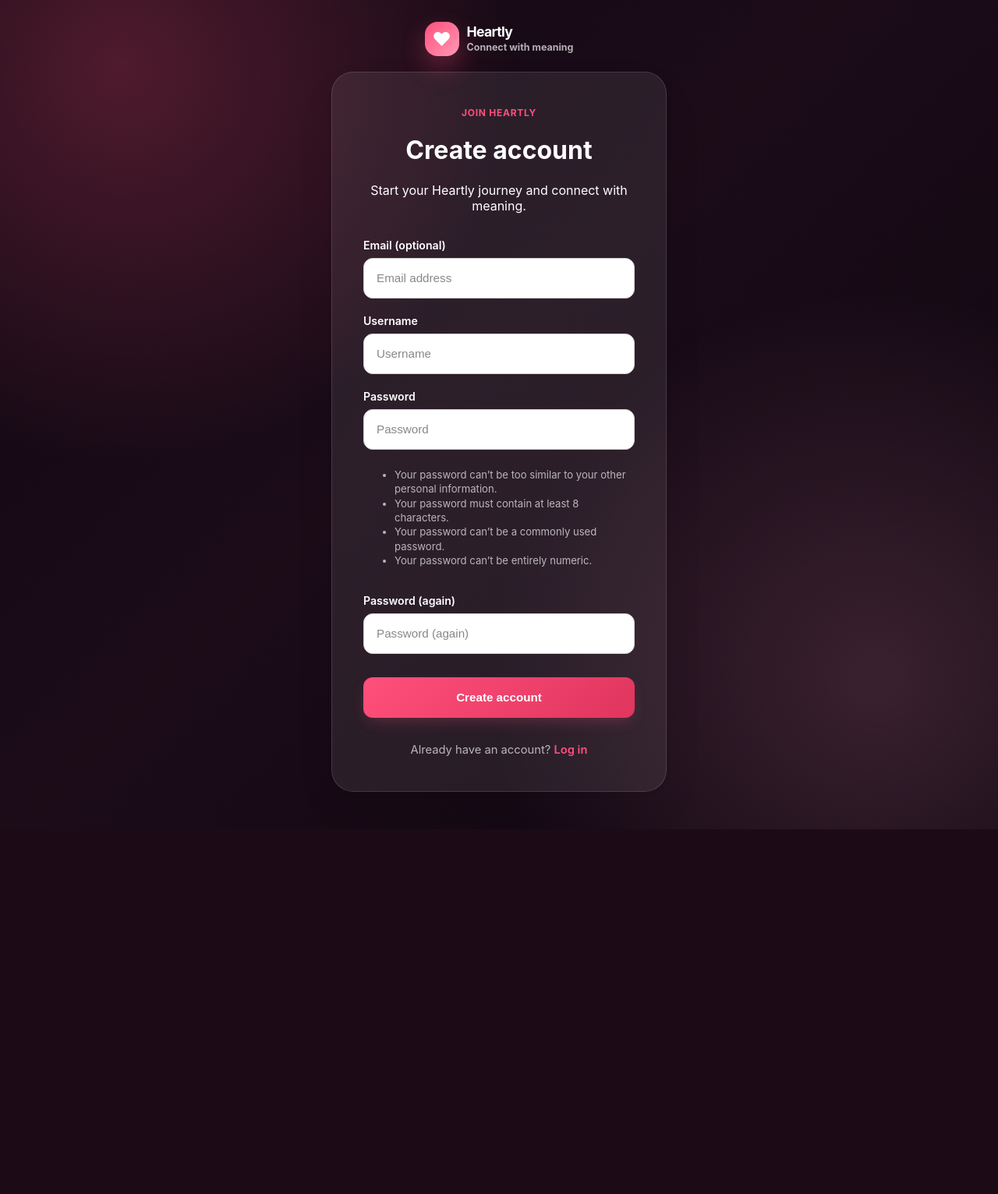
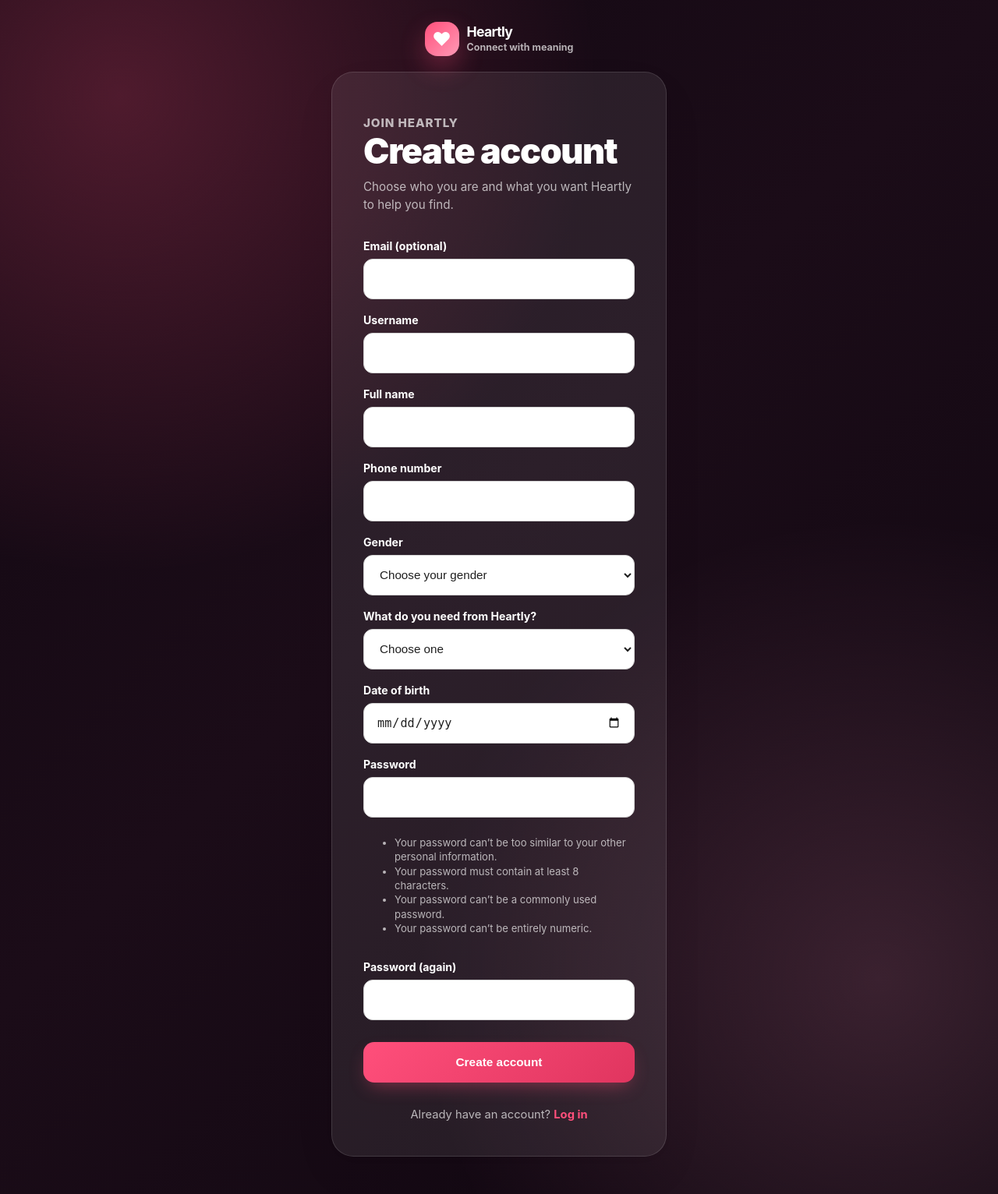
Before and after one commit to carlparl/heartly-app, a Django app: page /accounts/signup/ in a window 1280 px wide. Shown: the whole page at 78% size. Before the commit the page ends 1064 px from the top, so only its background shows below. Run offline with Django 5.2, Linux system fonts and the light colour scheme.

Commit message:
Customized signup

```diff
--- a/accounts/forms.py
+++ b/accounts/forms.py
@@ -1,28 +1,99 @@
+from datetime import date
+
 from django import forms
 from django.contrib.auth import get_user_model
-from allauth.account.forms import SignupForm
 
 
 User = get_user_model()
 
 
-class CustomSignupForm(SignupForm):
-    """
-    Required because settings.py/allauth is pointing to:
-    accounts.forms.CustomSignupForm
+class CustomSignupForm(forms.Form):
+    full_name = forms.CharField(
+        max_length=150,
+        required=True,
+        label="Full name",
+        widget=forms.TextInput(attrs={
+            "placeholder": "Your full name",
+            "autocomplete": "name",
+        }),
+    )
 
-    Keep this class even if it does nothing extra yet.
-    """
+    phone_number = forms.CharField(
+        max_length=20,
+        required=False,
+        label="Phone number",
+        widget=forms.TextInput(attrs={
+            "placeholder": "Optional phone number",
+            "autocomplete": "tel",
+        }),
+    )
 
-    def save(self, request):
-        user = super().save(request)
-        return user
+    gender = forms.ChoiceField(
+        required=True,
+        label="Gender",
+        choices=[("", "Choose your gender")] + list(User.GENDER_CHOICES),
+        widget=forms.Select(),
+    )
+
+    interested_in = forms.ChoiceField(
+        required=True,
+        label="What do you need from Heartly?",
+        choices=[("", "Choose one")] + list(User.INTERESTED_IN_CHOICES),
+        widget=forms.Select(),
+    )
+
+    date_of_birth = forms.DateField(
+        required=True,
+        label="Date of birth",
+        widget=forms.DateInput(attrs={
+            "type": "date",
+            "autocomplete": "bday",
+        }),
+    )
+
+    def clean_date_of_birth(self):
+        dob = self.cleaned_data.get("date_of_birth")
+
+        if not dob:
+            return dob
+
+        today = date.today()
+
+        age = (
+            today.year
+            - dob.year
+            - ((today.month, today.day) < (dob.month, dob.day))
+        )
+
+        if age < 13:
+            raise forms.ValidationError("You must be at least 13 to use Heartly.")
+
+        if age > 120:
+            raise forms.ValidationError("Enter a valid date of birth.")
+
+        return dob
+
+    def signup(self, request, user):
+        user.full_name = self.cleaned_data["full_name"]
+        user.phone_number = self.cleaned_data.get("phone_number", "")
+        user.gender = self.cleaned_data["gender"]
+        user.interested_in = self.cleaned_data["interested_in"]
+        user.date_of_birth = self.cleaned_data["date_of_birth"]
+        user.save()
 
 
 class AccountSettingsForm(forms.ModelForm):
     class Meta:
         model = User
-        fields = ["username", "email"]
+        fields = [
+            "username",
+            "email",
+            "full_name",
+            "phone_number",
+            "gender",
+            "interested_in",
+            "date_of_birth",
+        ]
 
         widgets = {
             "username": forms.TextInput(attrs={
@@ -34,6 +105,27 @@ class AccountSettingsForm(forms.ModelForm):
                 "class": "heartly-input",
                 "placeholder": "Email address",
                 "autocomplete": "email",
+            }),
+            "full_name": forms.TextInput(attrs={
+                "class": "heartly-input",
+                "placeholder": "Full name",
+                "autocomplete": "name",
+            }),
+            "phone_number": forms.TextInput(attrs={
+                "class": "heartly-input",
+                "placeholder": "Phone number",
+                "autocomplete": "tel",
+            }),
+            "gender": forms.Select(attrs={
+                "class": "heartly-input",
+            }),
+            "interested_in": forms.Select(attrs={
+                "class": "heartly-input",
+            }),
+            "date_of_birth": forms.DateInput(attrs={
+                "class": "heartly-input",
+                "type": "date",
+                "autocomplete": "bday",
             }),
         }
 
@@ -73,6 +165,28 @@ class AccountSettingsForm(forms.ModelForm):
 
         return email
 
+    def clean_date_of_birth(self):
+        dob = self.cleaned_data.get("date_of_birth")
+
+        if not dob:
+            return dob
+
+        today = date.today()
+
+        age = (
+            today.year
+            - dob.year
+            - ((today.month, today.day) < (dob.month, dob.day))
+        )
+
+        if age < 13:
+            raise forms.ValidationError("You must be at least 13 to use Heartly.")
+
+        if age > 120:
+            raise forms.ValidationError("Enter a valid date of birth.")
+
+        return dob
+
 
 class VerifyEmailCodeForm(forms.Form):
     code = forms.CharField(
--- a/accounts/urls.py
+++ b/accounts/urls.py
@@ -1,8 +1,9 @@
 from django.urls import path
-
 from . import views
 
 urlpatterns = [
+    path("", views.welcome, name="welcome"),
+
     path("settings/", views.settings_home, name="settings"),
     path("settings/account/", views.settings_account, name="settings_account"),
     path("settings/privacy/", views.settings_privacy, name="settings_privacy"),
@@ -12,6 +13,7 @@ urlpatterns = [
 
     path("settings/account/send-code/", views.send_email_code, name="send_email_code"),
     path("settings/account/verify-email/", views.verify_email_code, name="verify_email_code"),
+    path("settings/account/delete/", views.delete_account, name="delete_account"),
 
-    path("settings/account/delete/", views.delete_account, name="delete_account"),
+    path("post-login-redirect/", views.post_login_redirect, name="post_login_redirect"),
 ]
--- a/heartly/settings.py
+++ b/heartly/settings.py
@@ -406,6 +406,8 @@ ACCOUNT_LOGOUT_REDIRECT_URL = "/"
 
 ACCOUNT_SIGNUP_REDIRECT_URL = "/post-login-redirect/"
 
+ACCOUNT_SIGNUP_FORM_CLASS = "accounts.forms.CustomSignupForm"
+
 ACCOUNT_EMAIL_VERIFICATION = os.environ.get(
     "ACCOUNT_EMAIL_VERIFICATION",
     "optional",
--- a/templates/account/signup.html
+++ b/templates/account/signup.html
@@ -6,16 +6,10 @@
 {% block content %}
 <div class="heartly-signup-card">
 
-    <div style="
-        text-align: center;
-        margin-bottom: 32px;
-
-    </div>
-
     <div class="heartly-signup-header">
         <p class="heartly-kicker">Join Heartly</p>
         <h1>Create account</h1>
-        <p>Start your Heartly journey and connect with meaning.</p>
+        <p>Choose who you are and what you want Heartly to help you find.</p>
     </div>
 
     <form method="post" action="{% url 'account_signup' %}" class="heartly-signup-form">
@@ -83,7 +77,7 @@
     .heartly-signup-card {
         box-sizing: border-box;
         width: 100%;
-        max-width: 480px;
+        max-width: 500px;
         padding: 44px 40px;
         border-radius: 28px;
         background: var(--heartly-card, #ffffff);
@@ -103,7 +97,7 @@
         margin: 0 0 8px;
         color: var(--heartly-primary, #ff4f7b);
         font-size: 0.75rem;
-        font-weight: 700;
+        font-weight: 800;
         letter-spacing: 0.06em;
         text-transform: uppercase;
     }
@@ -114,7 +108,7 @@
         font-size: clamp(2.2rem, 8vw, 2.8rem);
         line-height: 1.1;
         letter-spacing: -0.03em;
-        font-weight: 800;
+        font-weight: 900;
     }
 
     .heartly-signup-header p {
@@ -126,7 +120,7 @@
 
     .heartly-signup-form {
         display: grid;
-        gap: 20px;
+        gap: 18px;
     }
 
     .heartly-field {
@@ -138,10 +132,9 @@
     .heartly-field label {
         color: var(--heartly-text, #1f1f1f);
         font-size: 0.88rem;
-        font-weight: 600;
+        font-weight: 750;
     }
 
-    /* Standardizes inputs, selects, and textareas parsed inside the template wrapper */
     .heartly-field input,
 .heartly-field select,
 .heartly-field textarea {
@@ -150,14 +143,30 @@
     min-height: 52px;
     padding: 0 16px;
     border-radius: 12px;
-        color: #1f1f1f;
-        background: #ffffff;
+    color: #1f1f1f !important;
+    background: #ffffff !important;
     border: 1.5px solid #d4d4d4;
     outline: none;
     font-size: 0.95rem;
-        font-weight: 450;
+    font-weight: 500;
     transition: all 0.2s cubic-bezier(0.16, 1, 0.3, 1);
     caret-color: #1f1f1f;
+}
+
+.heartly-field select {
+    appearance: auto;
+    -webkit-appearance: menulist;
+    cursor: pointer;
+}
+
+.heartly-field select option {
+    color: #1f1f1f !important;
+    background: #ffffff !important;
+}
+
+.heartly-field select option:checked {
+    color: #ffffff !important;
+    background: #2563eb !important;
 }
 
 .heartly-field textarea {
@@ -171,22 +180,41 @@
 .heartly-field select:focus,
 .heartly-field textarea:focus {
     border-color: var(--heartly-primary, #ff4f7b);
-        background: #ffffff;
+    background: #ffffff !important;
+    color: #1f1f1f !important;
     box-shadow: 0 0 0 4px rgba(255, 79, 123, 0.15);
     border-width: 2px;
 }
 
+    .heartly-field select {
+        cursor: pointer;
+    }
+
+    .heartly-field textarea {
+        min-height: 110px;
+        padding-top: 14px;
+        padding-bottom: 14px;
+        resize: vertical;
+    }
+
+    .heartly-field input:focus,
+    .heartly-field select:focus,
+    .heartly-field textarea:focus,
+    .heartly-input:focus {
+        border-color: var(--heartly-primary, #ff4f7b);
+        box-shadow: 0 0 0 4px rgba(255, 79, 123, 0.15);
+    }
+
     .heartly-field input::placeholder,
     .heartly-field textarea::placeholder {
-        color: #888888;
-        font-weight: 400;
+        color: var(--heartly-muted, #888888);
+        font-weight: 500;
     }
 
     .heartly-field small {
         color: var(--heartly-muted, #666666);
         font-size: 0.82rem;
         line-height: 1.4;
-        font-weight: 400;
         margin-top: 2px;
     }
 
@@ -217,19 +245,19 @@
         min-height: 52px;
         margin-top: 10px;
         border: none;
-        border-radius: 12px;
+        border-radius: 14px;
         color: #ffffff;
         background: linear-gradient(135deg, var(--heartly-primary, #ff4f7b), #e0355f);
-        box-shadow: 0 8px 20px -6px rgba(var(--heartly-primary-rgb, 255, 79, 123), 0.3);
-        font-size: 0.95rem;
-        font-weight: 600;
+        box-shadow: 0 10px 24px -8px rgba(255, 79, 123, 0.45);
+        font-size: 0.96rem;
+        font-weight: 850;
         cursor: pointer;
-        transition: all 0.2s cubic-bezier(0.16, 1, 0.3, 1);
+        transition: 0.2s ease;
     }
 
     .heartly-submit:hover {
         transform: translateY(-1px);
-        box-shadow: 0 12px 24px -4px rgba(var(--heartly-primary-rgb, 255, 79, 123), 0.4);
+        box-shadow: 0 14px 28px -6px rgba(255, 79, 123, 0.48);
     }
 
     .heartly-submit:active {
@@ -253,9 +281,8 @@
 
     .heartly-signup-footer a {
         color: var(--heartly-primary, #ff4f7b);
-        font-weight: 600;
+        font-weight: 750;
         text-decoration: none;
-        transition: color 0.2s ease;
     }
 
     .heartly-signup-footer a:hover {
@@ -272,7 +299,7 @@
         background: #fdf2f4;
         border: 1px solid rgba(255, 79, 123, 0.15);
         font-size: 0.88rem;
-        font-weight: 500;
+        font-weight: 650;
         line-height: 1.4;
     }
 
```
Also changed, not shown: accounts/models.py (+10 -5 lines). Lines whose indentation alone changed are shown as unchanged.
